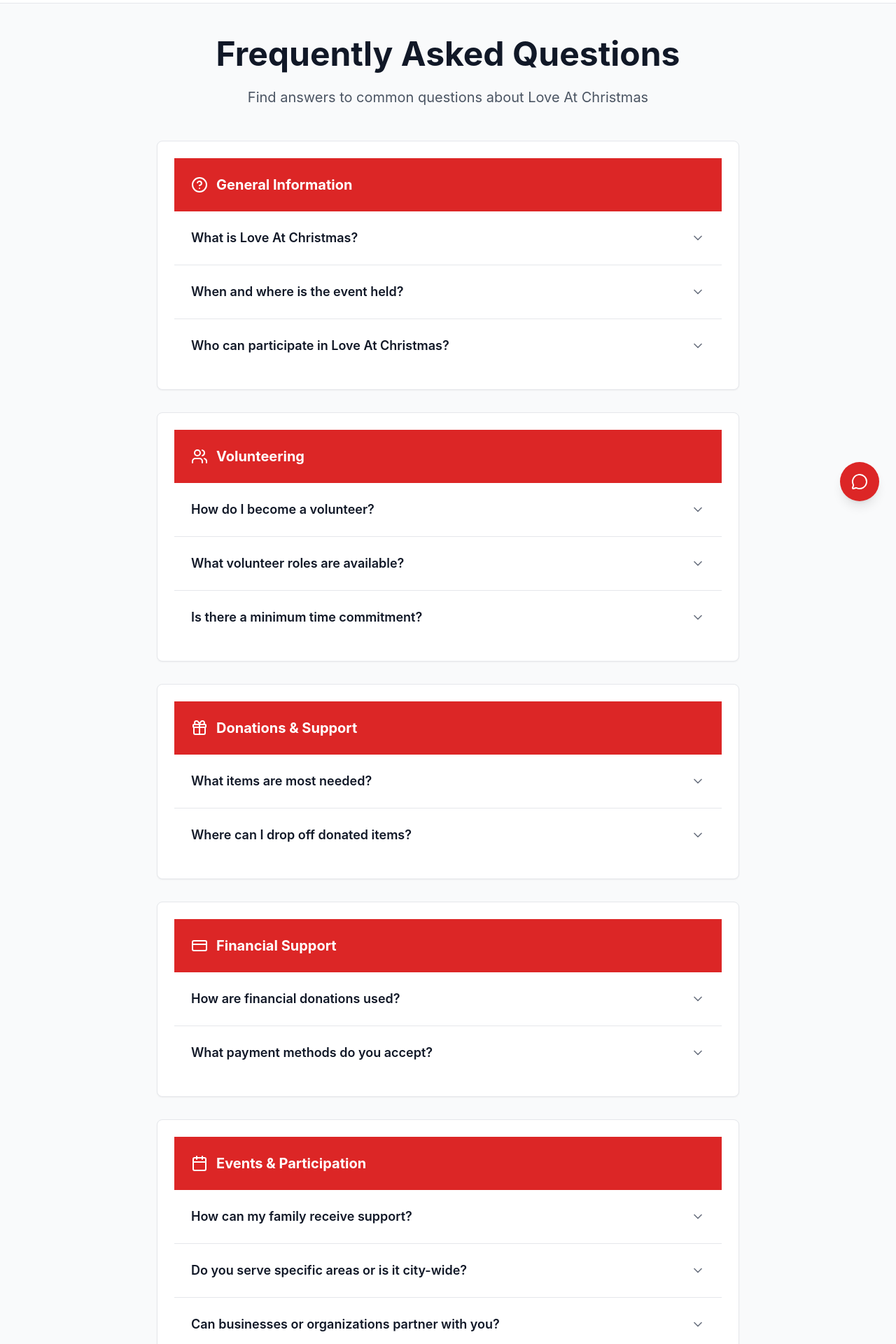
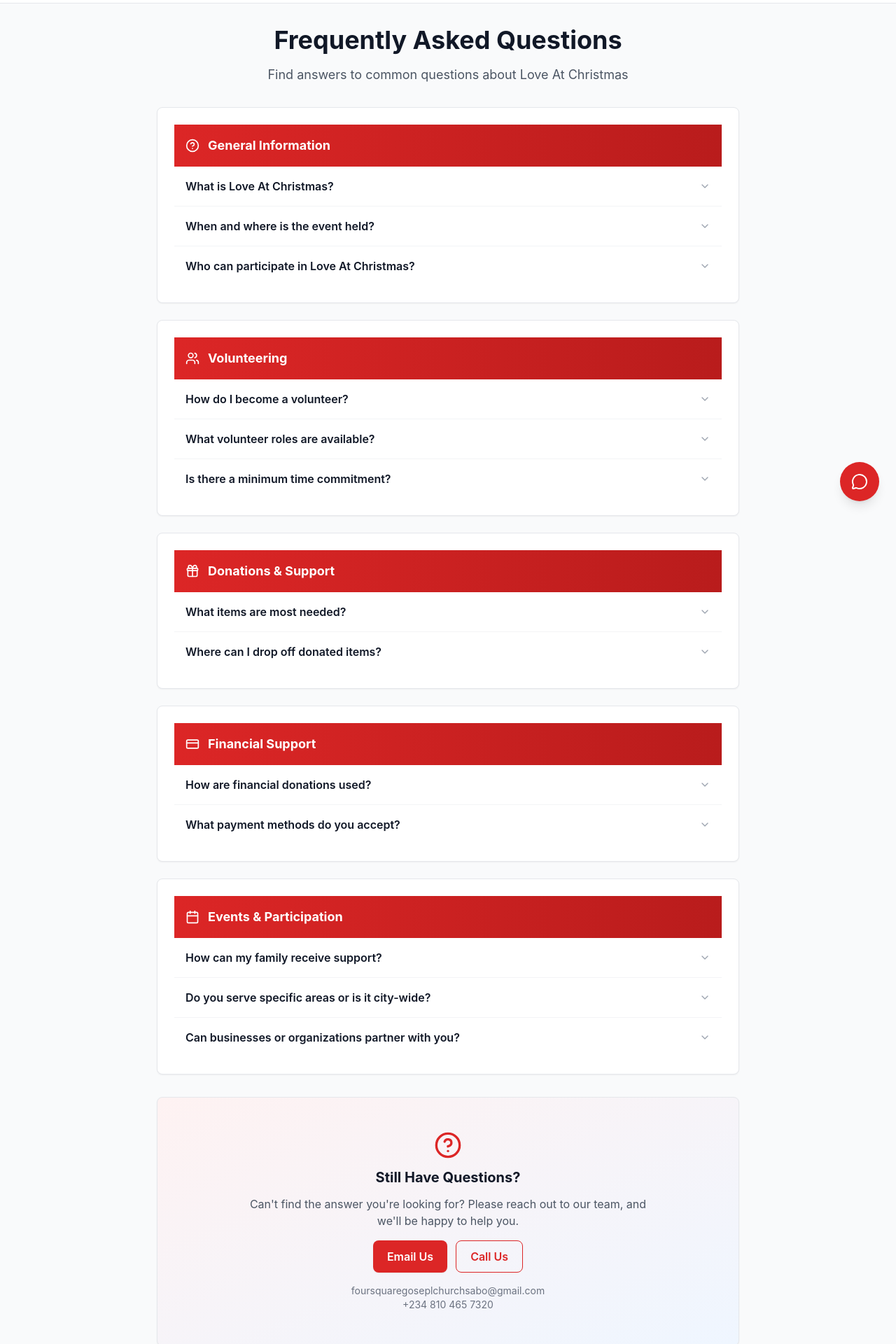
Before and after one commit to IbrahimMalgwi/love-at-christmas, a React (Create React App) app: page /faq in a window 1280 px wide. Shown: the part 60-1980 px from the top of the page at 70% size. Built offline with nearby package versions, Linux system fonts and the light colour scheme.

Commit message:
updated the FAQ and make it more dynamic

```diff
--- a/src/pages/FAQ.jsx
+++ b/src/pages/FAQ.jsx
@@ -3,16 +3,10 @@ import { ChevronDown, ChevronUp, HelpCircle, Users, Gift, CreditCard, Calendar }
 import Card from '../components/common/Card'
 
 const FAQ = () => {
-    const [openItems, setOpenItems] = useState(new Set())
+    const [openItem, setOpenItem] = useState(null)
 
     const toggleItem = (id) => {
-        const newOpenItems = new Set(openItems)
-        if (newOpenItems.has(id)) {
-            newOpenItems.delete(id)
-        } else {
-            newOpenItems.add(id)
-        }
-        setOpenItems(newOpenItems)
+        setOpenItem(openItem === id ? null : id)
     }
 
     const faqCategories = [
@@ -118,55 +112,63 @@ const FAQ = () => {
         }
     ]
 
+    const handleEmailClick = () => {
+        window.location.href = 'mailto:foursquaregoseplchurchsabo@gmail.com'
+    }
+
+    const handleCallClick = () => {
+        window.location.href = 'tel:+2348104657320'
+    }
+
     return (
-        <div className="min-h-screen bg-gray-50 py-12">
+        <div className="min-h-screen bg-gray-50 py-8">
             <div className="max-w-4xl mx-auto px-4 sm:px-6 lg:px-8">
                 {/* Header */}
-                <div className="text-center mb-12">
-                    <h1 className="text-4xl md:text-5xl font-bold text-gray-900 mb-6">
+                <div className="text-center mb-8">
+                    <h1 className="text-3xl md:text-4xl font-bold text-gray-900 mb-4">
                         Frequently Asked Questions
                     </h1>
-                    <p className="text-xl text-gray-600">
+                    <p className="text-lg text-gray-600 max-w-2xl mx-auto">
                         Find answers to common questions about Love At Christmas
                     </p>
                 </div>
 
                 {/* FAQ Categories */}
-                <div className="space-y-8">
+                <div className="space-y-6">
                     {faqCategories.map(category => {
                         const Icon = category.icon
                         return (
-                            <Card key={category.id} className="overflow-hidden">
+                            <Card key={category.id} className="overflow-hidden border border-gray-200 shadow-sm">
                                 {/* Category Header */}
-                                <div className="bg-primary-600 text-white p-6">
+                                <div className="bg-gradient-to-r from-primary-600 to-primary-700 text-white p-4">
                                     <div className="flex items-center space-x-3">
-                                        <Icon className="h-6 w-6" />
-                                        <h2 className="text-xl font-bold">{category.name}</h2>
+                                        <Icon className="h-5 w-5" />
+                                        <h2 className="text-lg font-bold">{category.name}</h2>
                                     </div>
                                 </div>
 
                                 {/* Questions */}
-                                <div className="divide-y divide-gray-200">
+                                <div className="divide-y divide-gray-100">
                                     {category.questions.map(faq => {
-                                        const isOpen = openItems.has(faq.id)
+                                        const isOpen = openItem === faq.id
                                         return (
-                                            <div key={faq.id} className="p-6">
+                                            <div key={faq.id} className="p-4 hover:bg-gray-50 transition-colors">
                                                 <button
                                                     onClick={() => toggleItem(faq.id)}
-                                                    className="flex justify-between items-center w-full text-left"
+                                                    className="flex justify-between items-center w-full text-left group"
                                                 >
-                          <span className="text-lg font-semibold text-gray-900 pr-4">
-                            {faq.question}
-                          </span>
+                                                    <span className="text-base font-semibold text-gray-900 pr-4 group-hover:text-primary-600 transition-colors">
+                                                        {faq.question}
+                                                    </span>
                                                     {isOpen ? (
-                                                        <ChevronUp className="h-5 w-5 text-gray-500 flex-shrink-0" />
+                                                        <ChevronUp className="h-4 w-4 text-primary-600 flex-shrink-0" />
                                                     ) : (
-                                                        <ChevronDown className="h-5 w-5 text-gray-500 flex-shrink-0" />
+                                                        <ChevronDown className="h-4 w-4 text-gray-400 group-hover:text-primary-600 flex-shrink-0 transition-colors" />
                                                     )}
                                                 </button>
 
                                                 {isOpen && (
-                                                    <div className="mt-4 text-gray-600 leading-relaxed">
+                                                    <div className="mt-3 text-gray-600 leading-relaxed pl-2 border-l-2 border-primary-200">
                                                         {faq.answer}
                                                     </div>
                                                 )}
@@ -180,29 +182,32 @@ const FAQ = () => {
                 </div>
 
                 {/* Still Have Questions */}
-                <Card className="mt-12 bg-primary-50 border-primary-200">
-                    <div className="text-center p-8">
-                        <HelpCircle className="h-12 w-12 text-primary-600 mx-auto mb-4" />
-                        <h2 className="text-2xl font-bold text-gray-900 mb-4">
+                <Card className="mt-8 bg-gradient-to-br from-primary-50 to-blue-50 border-primary-200 shadow-sm">
+                    <div className="text-center p-6">
+                        <HelpCircle className="h-10 w-10 text-primary-600 mx-auto mb-3" />
+                        <h2 className="text-xl font-bold text-gray-900 mb-3">
                             Still Have Questions?
                         </h2>
-                        <p className="text-gray-600 mb-6 max-w-2xl mx-auto">
-                            Can't find the answer you're looking for? Please reach out to our team,
-                            and we'll be happy to help you.
+                        <p className="text-gray-600 mb-4 max-w-xl mx-auto">
+                            Can't find the answer you're looking for? Please reach out to our team, and we'll be happy to help you.
                         </p>
-                        <div className="flex flex-col sm:flex-row gap-4 justify-center">
-                            <a
-                                href="mailto:info@loveatchristmas.org"
-                                className="bg-primary-600 text-white px-6 py-3 rounded-lg font-semibold hover:bg-primary-700 transition-colors"
+                        <div className="flex flex-col sm:flex-row gap-3 justify-center">
+                            <button
+                                onClick={handleEmailClick}
+                                className="bg-primary-600 text-white px-5 py-2.5 rounded-lg font-semibold hover:bg-primary-700 transition-colors shadow-sm"
                             >
                                 Email Us
-                            </a>
-                            <a
-                                href="tel:+15551234567"
-                                className="border border-primary-600 text-primary-600 px-6 py-3 rounded-lg font-semibold hover:bg-primary-600 hover:text-white transition-colors"
+                            </button>
+                            <button
+                                onClick={handleCallClick}
+                                className="border border-primary-600 text-primary-600 px-5 py-2.5 rounded-lg font-semibold hover:bg-primary-600 hover:text-white transition-colors"
                             >
                                 Call Us
-                            </a>
+                            </button>
+                        </div>
+                        <div className="mt-4 text-sm text-gray-500">
+                            <p>foursquaregoseplchurchsabo@gmail.com</p>
+                            <p>+234 810 465 7320</p>
                         </div>
                     </div>
                 </Card>
```
